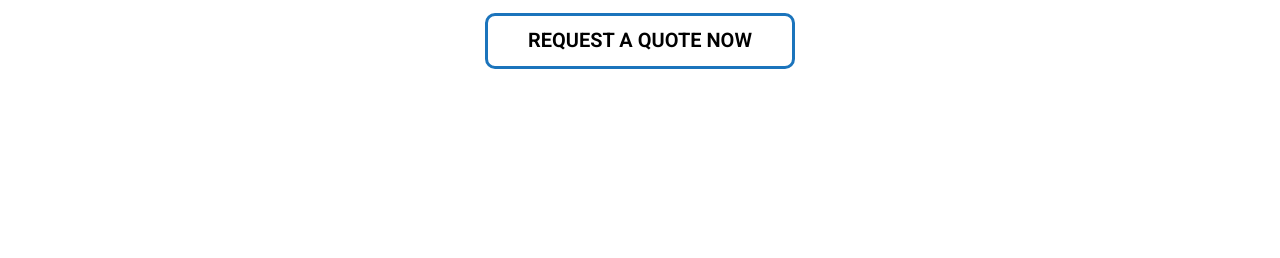
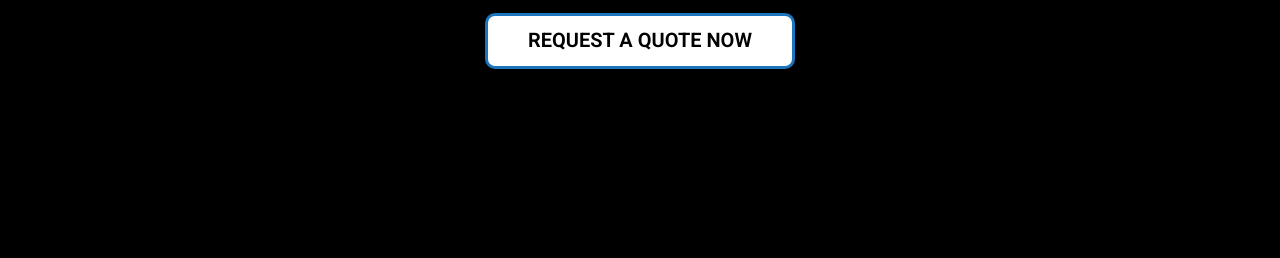
Before and after one commit to mbelenluna/sass-desafio, a website: page index.html in a window 1280 px wide. Shown: the part 381-639 px from the top of the page. Drawn offline with nearby package versions, Linux system fonts and the light colour scheme.

Commit message:
Fixed headline on index

```diff
--- a/scss/components/_index-headline.scss
+++ b/scss/components/_index-headline.scss
@@ -6,6 +6,7 @@
     background-size: cover;
     padding: 12rem 3rem;
     width: 100%;
+    background-color: $dark;
 
     .textheadline {
         flex-direction: column;
```
Also changed, not shown: css/style.css, 1 other file.
